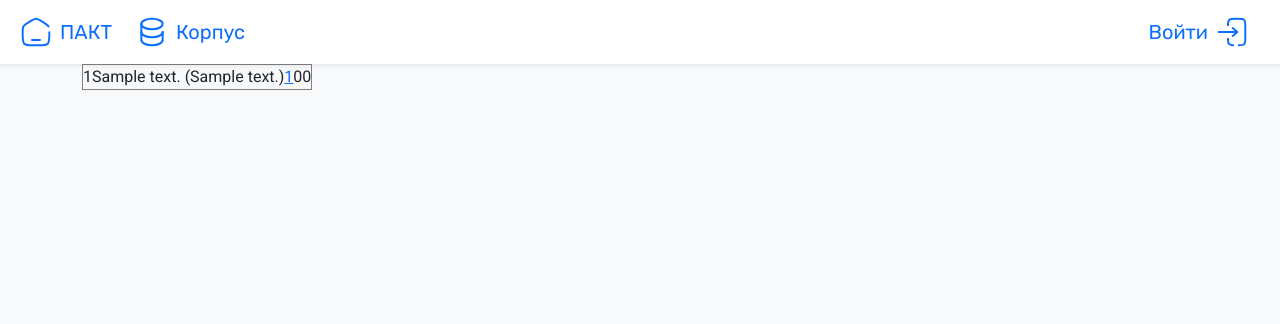
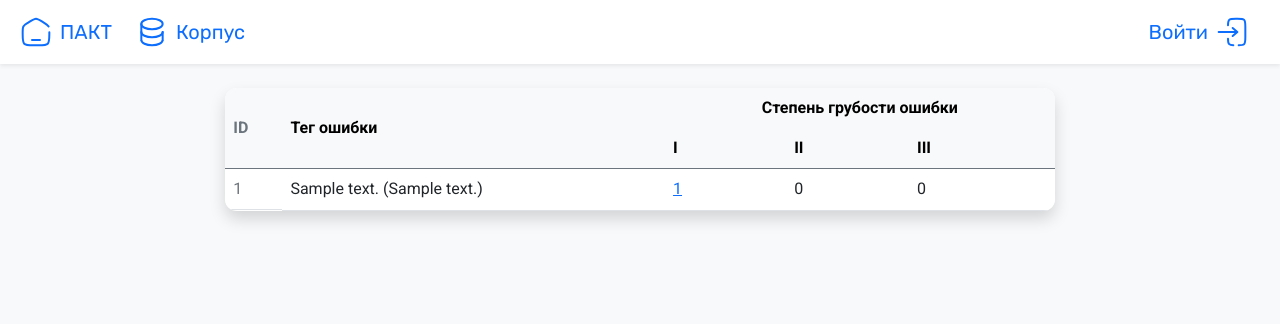
Before and after one commit to remshu-inc/pakt-work-tools, a Django app: page /search/error-stats in a window 1280 px wide. Shown: the top 324 px of the page. Run offline with Django 4.2, Linux system fonts and the light colour scheme; tables that the repository leaves empty hold one stand-in row (values such as "Sample post").

Commit message:
rework error statistic page

```diff
--- a/search_app/views.py
+++ b/search_app/views.py
@@ -356,7 +356,7 @@ def get_stat(request):
 
 def get_error_stats(request_data):
     # получаем список ошибок
-    tags = TblTag.objects.filter(tag_language_id=1)
+    tags = TblTag.objects.filter(tag_language_id=1, markup_type_id=1)
     grades = TblGrade.objects.filter(grade_language_id=1)
     grade1 = ""
     grade2 = ""
@@ -401,13 +401,13 @@ def get_error_stats(request_data):
             stat_item["degree3_sample"] = "corpus_search=" + urllib.parse.quote(
                 f"[grade=\"{grade3}\" & error=\"{tag_item.tag_text_abbrev}\"]")
 
-        stat_item['is_normal'] = "none"
+        stat_item['error_level'] = "error-level-0"
         if stat_item['degree1_count'] != 0 and stat_item['degree2_count'] != 0 and stat_item['degree3_count'] != 0:
-            stat_item['is_normal'] = "coral"
+            stat_item['error_level'] = "error-level-2"
         elif (stat_item['degree1_count'] != 0 and stat_item['degree2_count'] != 0) or \
                 (stat_item['degree1_count'] != 0 and stat_item['degree3_count'] != 0) or \
                 (stat_item['degree2_count'] != 0 and stat_item['degree3_count'] != 0):
-            stat_item['is_normal'] = "khaki"
+            stat_item['error_level'] = "error-level-1"
 
         data.append(stat_item)
     return render(request_data, 'error_stats.html', {'error_data': data})
--- /dev/null
+++ b/static/css/error_stat.css
@@ -0,0 +1,28 @@
+.table {
+	box-sizing: border-box;
+	border-radius: 12px;
+	overflow: hidden;
+}
+
+.table thead th {
+	border-bottom: none;
+	vertical-align: middle;
+}
+
+.table thead {
+	border-bottom: 1px solid var(--bs-secondary);
+}
+
+tr[errorLevel='error-level-2'] {
+	background-color: #0d6efd32;
+	border-bottom: #0d6efd32;
+}
+
+tr[errorLevel='error-level-1'] {
+	background-color: #0d6efd16;
+	border-bottom: #0d6efd16;
+}
+
+tr[errorLevel='error-level-0'] {
+	background-color: white;
+}
--- a/templates/error_stats.html
+++ b/templates/error_stats.html
@@ -1,32 +1,47 @@
 {% extends "base.html" %}
+
+<!-- Styles -->
+{% load static %} {% block link %}
+<link rel="stylesheet" type="text/css" href="{% static 'css/error_stat.css' %}" />
+{% endblock link %}
+
+<!-- Content -->
 {% block content %}
+<main class="container col-md-8 my-4">
+	<table class="table table-responsive bg-white shadow table-hover px-5 col-11">
+		<thead class="table-light">
+			<tr>
+				<th rowspan="2" class="text-secondary d-none d-sm-table-cell">ID</th>
+				<th rowspan="2">Тег ошибки</th>
+				<th colspan="3" class="text-center">Степень грубости ошибки</th>
+			</tr>
 
-{% load static %}
-<link rel="stylesheet" type="text/css" href="{% static 'css/search.css' %}">
-
-<div class="container-sm">
-    <main>
-        <table border="1">
+			<th>I</th>
+			<th>II</th>
+			<th>III</th>
+		</thead>
+		<tbody>
 			{% for row_item in error_data %}
-        <tr style="background-color:{{row_item.is_normal}}"><td>{{row_item.id_tag}}</td><td>{{row_item.tag_name}} ({{row_item.tag_desc}})</td>
+			<tr errorLevel="{{row_item.error_level}}">
+				<td class="text-secondary d-none d-sm-block">{{row_item.id_tag}}</td>
+				<td>{{row_item.tag_name}} ({{row_item.tag_desc}})</td>
 				{% if row_item.degree1_sample %}
-            <td><a href="{% url 'search' %}?{{row_item.degree1_sample}}">{{row_item.degree1_count}}</a></td>
+				<td>
+					<a href="{% url 'search' %}?{{row_item.degree1_sample}}">{{row_item.degree1_count}}</a>
+				</td>
 				{% else %}
 				<td>{{row_item.degree1_count}}</td>
-            {% endif %}
-            {% if row_item.degree2_sample %}
+				{% endif %} {% if row_item.degree2_sample %}
 				<td><a href="{% url 'search' %}?{{row_item.degree2_sample}}">{{row_item.degree2_count}}</a></td>
 				{% else %}
 				<td>{{row_item.degree2_count}}</td>
-            {% endif %}
-            {% if row_item.degree3_sample %}
+				{% endif %} {% if row_item.degree3_sample %}
 				<td><a href="{% url 'search' %}?{{row_item.degree3_sample}}">{{row_item.degree3_count}}</a></td>
 				{% else %}
-            <td>{{row_item.degree3_count}}</td></tr>
-            {% endif %}
-        {% endfor %}
+				<td>{{row_item.degree3_count}}</td>
+			</tr>
+			{% endif %} {% endfor %}
+		</tbody>
 	</table>
 </main>
-</div>
-
-{%endblock%}
+{% endblock content %}
--- a/templates/search_text.html
+++ b/templates/search_text.html
@@ -17,7 +17,7 @@
 			<svg
 				class="bi"
 				xmlns="http://www.w3.org/2000/svg"
-				height="64"
+				height="42"
 				stroke="currentColor"
 				fill="none"
 				viewBox="0 0 24 24"
--- a/templates/stat_form.html
+++ b/templates/stat_form.html
@@ -1,9 +1,4 @@
 {% extends "base.html" %}
-
-<!-- Styles -->
-{% load static %} {% block link %}
-<link rel="stylesheet" type="text/css" href="{% static 'css/statistic.css' %}" />
-{% endblock link %}
 
 <!-- Content -->
 {% block content %}
```
Also changed, not shown: templates/error_stats_legacy.html (added, +32 -0 lines), static/css/statistic.css (deleted). Lines whose indentation alone changed are shown as unchanged.
